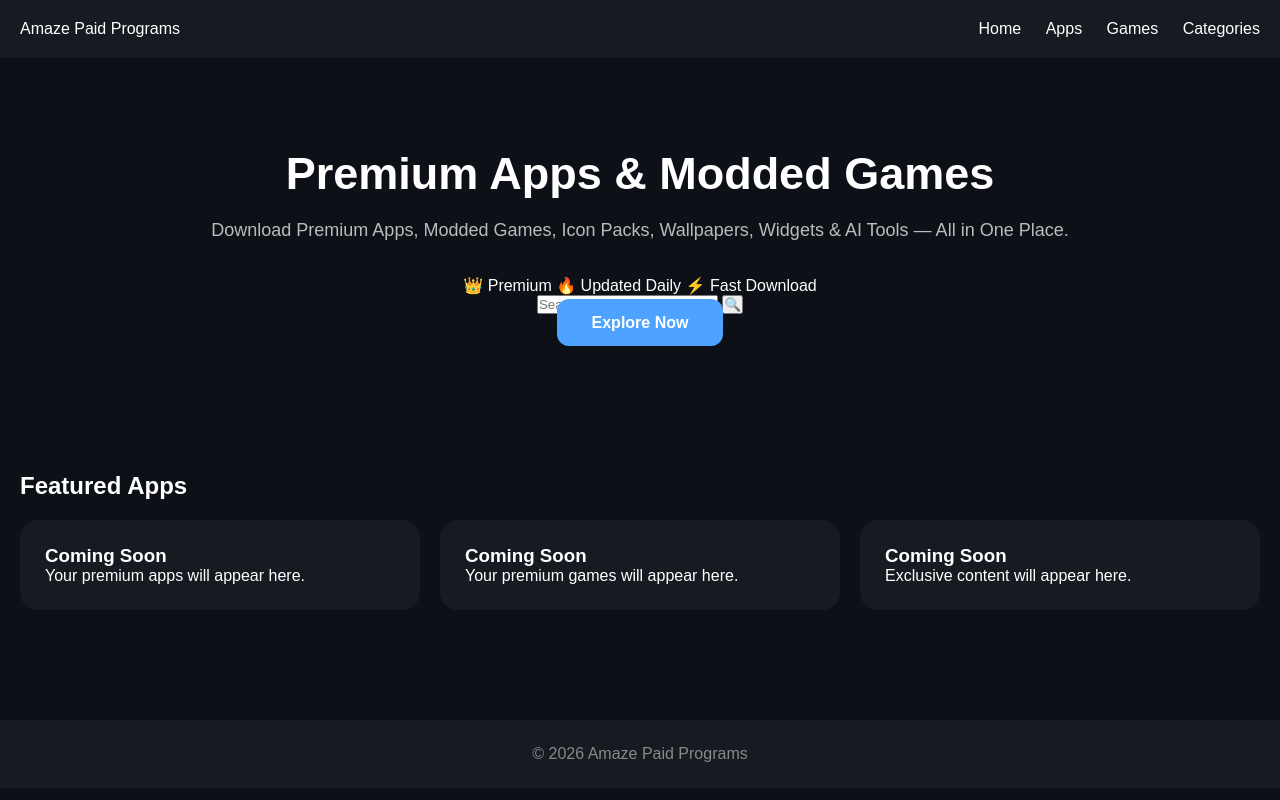
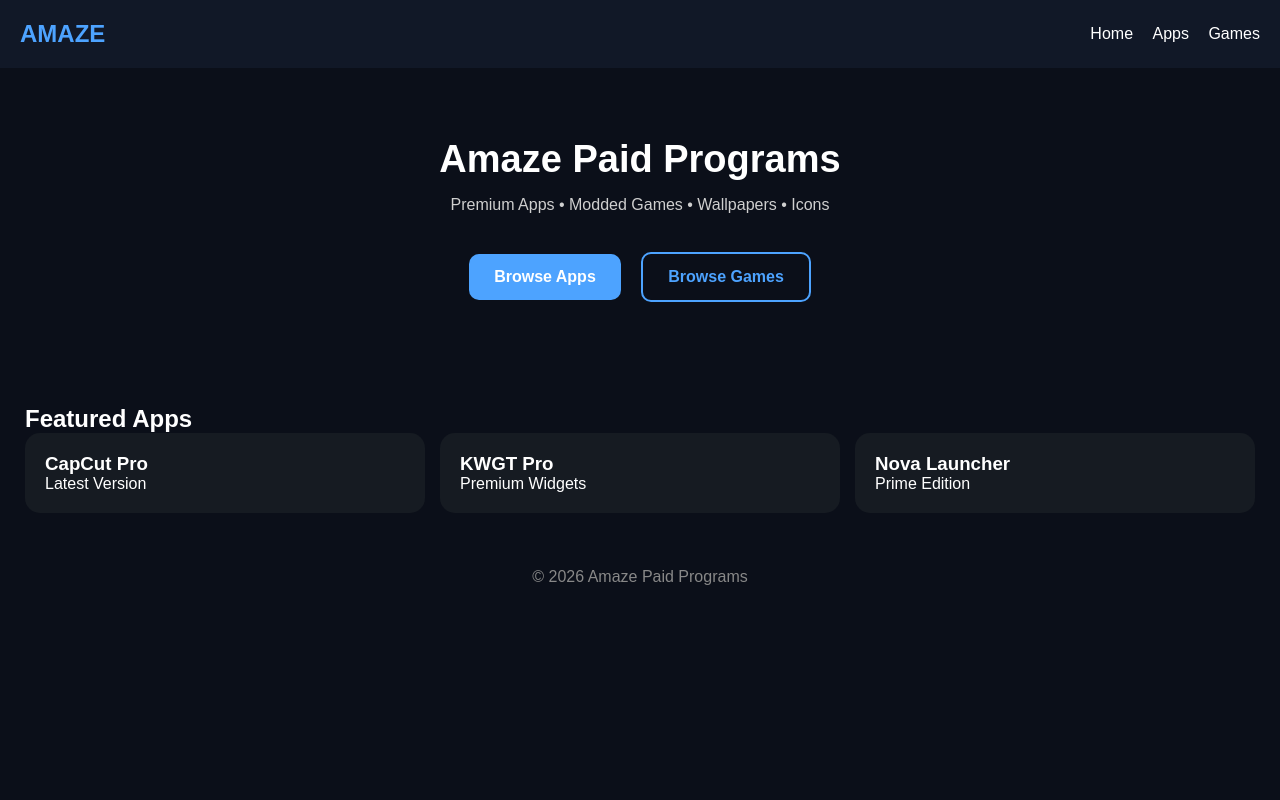
Before and after one commit to AmazePaidPrograms/AmazePaidPrograms.github.io, a plain HTML site: page index.html in a window 1280 px wide. Drawn offline with Linux system fonts and the light colour scheme.

Commit message:
Update index.html

```diff
--- a/index.html
+++ b/index.html
@@ -10,26 +10,24 @@
             margin:0;
             padding:0;
             box-sizing:border-box;
-            font-family:Arial,Helvetica,sans-serif;
+            font-family:Arial, sans-serif;
         }
 
         body{
-            background:#0d1117;
+            background:#0b0f19;
             color:white;
         }
 
         header{
-            background:#161b22;
-            padding:20px;
             display:flex;
             justify-content:space-between;
             align-items:center;
-            position:sticky;
-            top:0;
+            padding:20px;
+            background:#111827;
         }
-<link rel="stylesheet" href="style.css">
+
         .logo{
-            font-size:28px;
+            font-size:24px;
             font-weight:bold;
             color:#4da3ff;
         }
@@ -37,112 +35,64 @@
         nav a{
             color:white;
             text-decoration:none;
-            margin-left:20px;
-        }
-
-        nav a:hover{
-            color:#4da3ff;
+            margin-left:15px;
         }
 
         .hero{
             text-align:center;
-            padding:90px 20px;
+            padding:70px 20px;
         }
 
         .hero h1{
-            font-size:45px;
-            margin-bottom:20px;
+            font-size:38px;
+            margin-bottom:15px;
         }
 
         .hero p{
-            color:#bbb;
-            font-size:18px;
-            margin-bottom:35px;
+            color:#cfcfcf;
+            margin-bottom:30px;
         }
 
-        .btn{
-            background:#4da3ff;
-            color:white;
-            padding:15px 35px;
-            border-radius:12px;
+        .buttons a{
+            display:inline-block;
+            margin:8px;
+            padding:14px 25px;
+            border-radius:10px;
             text-decoration:none;
             font-weight:bold;
         }
 
-        .section{
-            padding:50px 20px;
+        .apps{
+            background:#4da3ff;
+            color:white;
         }
 
-        .section h2{
-            margin-bottom:20px;
+        .games{
+            border:2px solid #4da3ff;
+            color:#4da3ff;
+        }
+
+        .section{
+            padding:25px;
         }
 
         .cards{
             display:grid;
-            grid-template-columns:repeat(auto-fit,minmax(230px,1fr));
-            gap:20px;
+            grid-template-columns:repeat(auto-fit,minmax(220px,1fr));
+            gap:15px;
         }
 
         .card{
             background:#161b22;
-            padding:25px;
-            border-radius:18px;
-            transition:.3s;
-        }
-
-        .card:hover{
-            transform:translateY(-6px);
+            padding:20px;
+            border-radius:15px;
         }
 
         footer{
-            margin-top:60px;
-            background:#161b22;
             text-align:center;
-            padding:25px;
+            padding:30px;
             color:#888;
-      .badges{
-display:flex;
-justify-content:center;
-gap:12px;
-flex-wrap:wrap;
-margin:25px 0;
-}
-
-.badges span{
-background:#161b22;
-padding:10px 18px;
-border-radius:30px;
-border:1px solid #2b7fff;
-font-size:14px;
-}
-
-.search-box{
-display:flex;
-justify-content:center;
-max-width:500px;
-margin:25px auto;
-}
-
-.search-box input{
-flex:1;
-padding:15px;
-background:#161b22;
-border:1px solid #2b7fff;
-border-radius:15px 0 0 15px;
-color:#fff;
-outline:none;
-font-size:16px;
-}
-
-.search-box button{
-padding:15px 22px;
-background:#2b7fff;
-border:none;
-color:#fff;
-border-radius:0 15px 15px 0;
-cursor:pointer;
-font-size:18px;
-}  }
+        }
     </style>
 
 </head>
@@ -152,41 +102,29 @@
 <header>
 
 <div class="logo">
-Amaze Paid Programs
+AMAZE
 </div>
 
 <nav>
 <a href="#">Home</a>
 <a href="#">Apps</a>
 <a href="#">Games</a>
-<a href="#">Categories</a>
 </nav>
 
 </header>
 
 <section class="hero">
 
-<h1>Premium Apps & Modded Games</h1>
+<h1>Amaze Paid Programs</h1>
 
 <p>
-Download Premium Apps, Modded Games, Icon Packs, Wallpapers,
-Widgets & AI Tools — All in One Place.
+Premium Apps • Modded Games • Wallpapers • Icons
 </p>
 
-<div class="badges">
-    <span>👑 Premium</span>
-    <span>🔥 Updated Daily</span>
-    <span>⚡ Fast Download</span>
+<div class="buttons">
+<a class="apps" href="#">Browse Apps</a>
+<a class="games" href="#">Browse Games</a>
 </div>
-
-<div class="search-box">
-    <input type="text" placeholder="Search apps, games, icons...">
-    <button>🔍</button>
-    </div>
-
-<a class="btn" href="#">
-Explore Now
-</a>
 
 </section>
 
@@ -197,18 +135,18 @@
 <div class="cards">
 
 <div class="card">
-<h3>Coming Soon</h3>
-<p>Your premium apps will appear here.</p>
+<h3>CapCut Pro</h3>
+<p>Latest Version</p>
 </div>
 
 <div class="card">
-<h3>Coming Soon</h3>
-<p>Your premium games will appear here.</p>
+<h3>KWGT Pro</h3>
+<p>Premium Widgets</p>
 </div>
 
 <div class="card">
-<h3>Coming Soon</h3>
-<p>Exclusive content will appear here.</p>
+<h3>Nova Launcher</h3>
+<p>Prime Edition</p>
 </div>
 
 </div>
@@ -222,4 +160,4 @@
 </footer>
 
 </body>
-    </html>
+</html>
```
